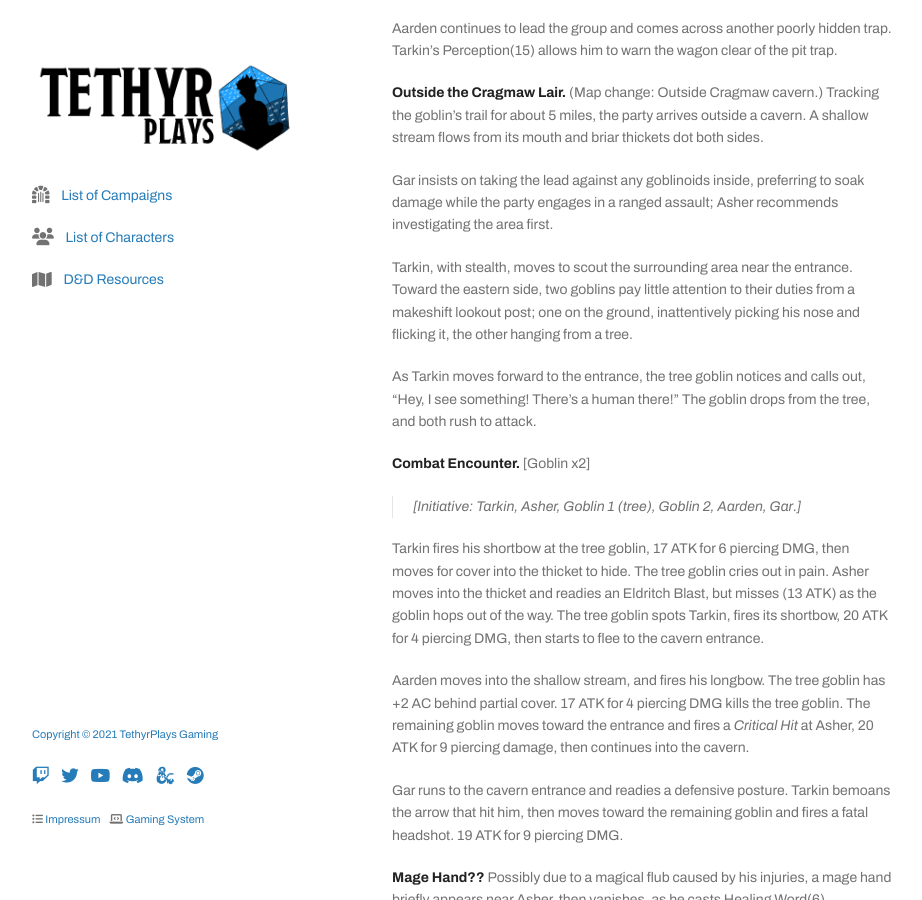
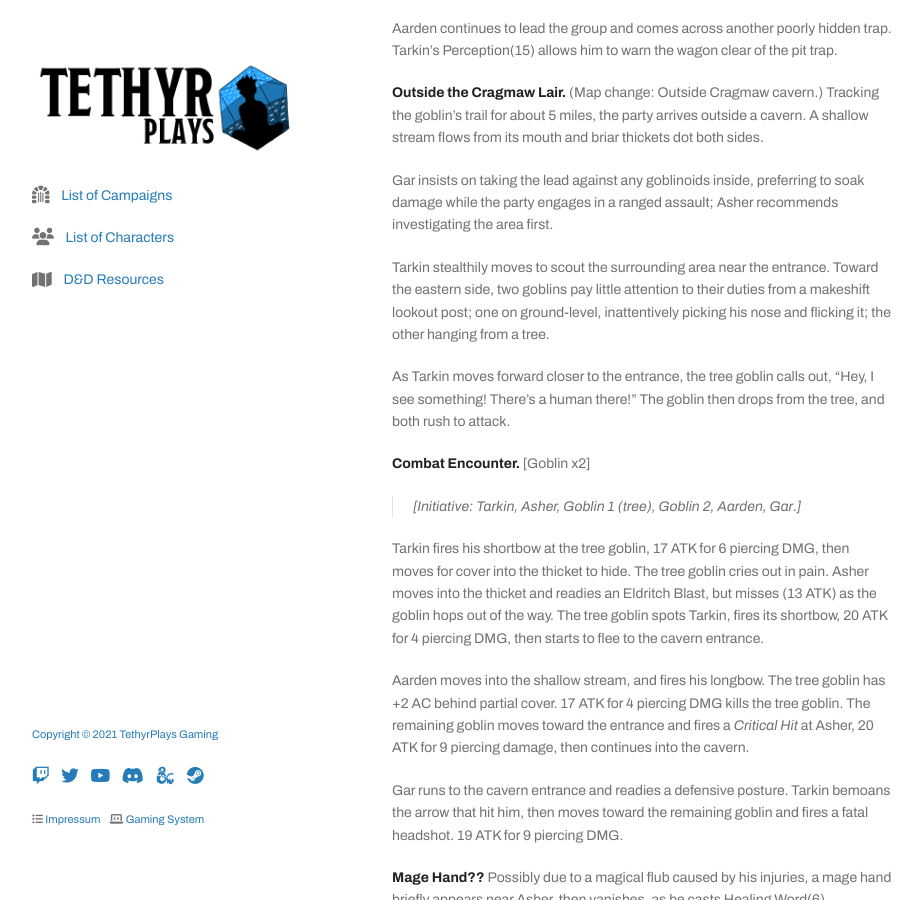
Before and after one commit to tethyrplays/tethyrplays, a Jekyll site: the page built from campaign/2021-lmop-with-dm-nicole.md, in a window 1280 px wide and 900 px high, scrolled down 1539 px. Shown: the whole window, without its empty margins (178-1100 px from the left). Built offline with Jekyll 4.4.1, drawn with Linux system fonts in a browser that asks for light colours; nearby versions of some CDN libraries; some web fonts are replaced; our own code applies the rules of GitHub Pages for plain Markdown files; the repository's description, which GitHub fills in, is left out.

Commit message:
Update 2021-lmop-with-dm-nicole.md

```diff
--- a/campaign/2021-lmop-with-dm-nicole.md
+++ b/campaign/2021-lmop-with-dm-nicole.md
@@ -52,9 +52,9 @@ Aarden continues to lead the group and comes across another poorly hidden trap.
 
 Gar insists on taking the lead against any goblinoids inside, preferring to soak damage while the party engages in a ranged assault; Asher recommends investigating the area first.
 
-Tarkin, with stealth, moves to scout the surrounding area near the entrance. Toward the eastern side, two goblins pay little attention to their duties from a makeshift lookout post; one on the ground, inattentively picking his nose and flicking it, the other hanging from a tree.
+Tarkin stealthily moves to scout the surrounding area near the entrance. Toward the eastern side, two goblins pay little attention to their duties from a makeshift lookout post; one on ground-level, inattentively picking his nose and flicking it; the other hanging from a tree.
 
-As Tarkin moves forward to the entrance, the tree goblin notices and calls out, "Hey, I see something! There's a human there!" The goblin drops from the tree, and both rush to attack.
+As Tarkin moves forward closer to the entrance, the tree goblin calls out, "Hey, I see something! There's a human there!" The goblin then drops from the tree, and both rush to attack.
 
 **Combat Encounter.** [Goblin x2]
 
```
